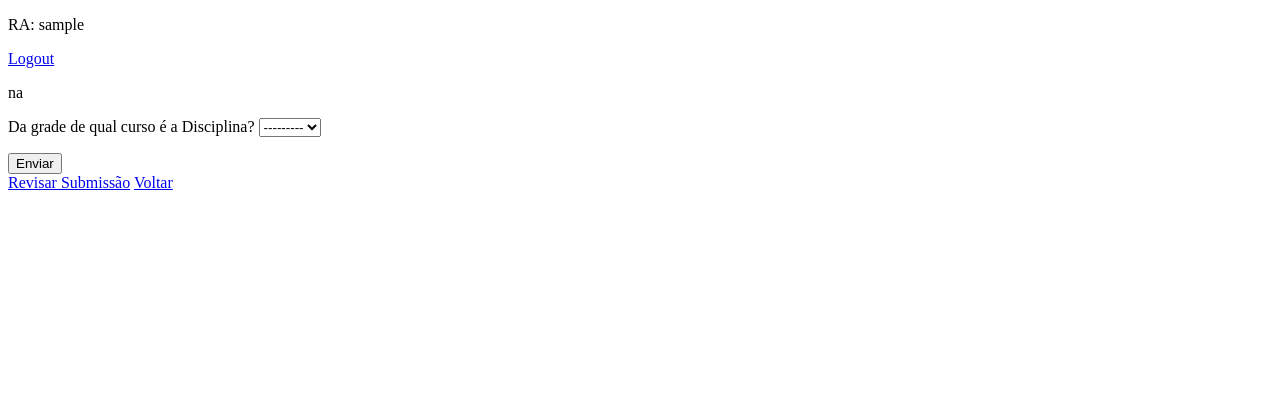
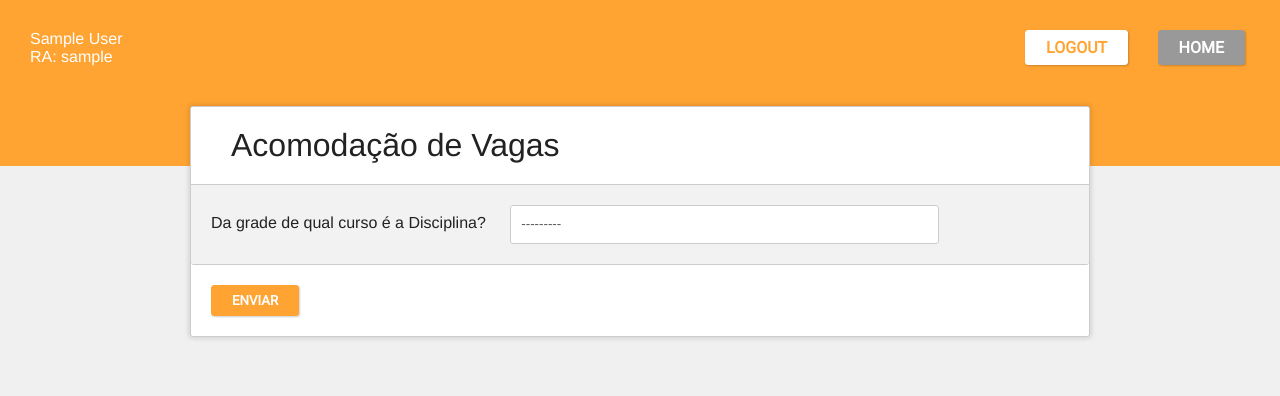
Before and after one commit to taciossbr/acomodacao-matriculas, a Django app: page / in a window 1280 px wide. Shown: the top 396 px of the page. Run offline with Django 3.2, Linux system fonts and the light colour scheme; the visitor is signed in with stand-in values (Sample User, id 1); data that the repository does not hold is empty.

Commit message:
front end

```diff
--- a/acom/settings.py
+++ b/acom/settings.py
@@ -120,6 +120,9 @@ USE_TZ = True
 
 STATIC_URL = '/static/'
 
+STATICFILES_DIRS = (
+    os.path.join(BASE_DIR, "static"),
+)
 
 # Session
 SESSION_ENGINE = 'django.contrib.sessions.backends.signed_cookies'
--- a/acomodacao/forms.py
+++ b/acomodacao/forms.py
@@ -8,7 +8,8 @@ class HomeForm(forms.Form):
 
 class CadastroForm(forms.Form):
     ra = forms.CharField(max_length=13)
-    nome = forms.CharField(max_length=60)
+    primeiro_nome = forms.CharField(max_length=60)
+    ultimo_nome = forms.CharField(max_length=60)
     email_contato = forms.EmailField()
     senha = forms.CharField(max_length=16, widget=forms.PasswordInput)
     confirmacao_senha = forms.CharField(max_length=16,
--- a/acomodacao/models.py
+++ b/acomodacao/models.py
@@ -6,8 +6,8 @@ from django.contrib.auth.models import User
 class Aluno(models.Model):
     user = models.OneToOneField(User, on_delete=models.CASCADE)
     ra = models.CharField(max_length=13, primary_key=True)
-    nome = models.CharField(max_length=60, null=False)
-    email_contato = models.EmailField()
+    # nome = models.CharField(max_length=60, null=False)
+    # email_contato = models.EmailField()
 
     def __str__(self):
         return "{} ({})".format(self.nome, self.ra)
--- /dev/null
+++ b/acomodacao/static/acomodacao/style.css
@@ -0,0 +1,250 @@
+@import url('https://fonts.googleapis.com/css?family=Roboto');
+
+* {
+    /* -webkit-transition: all .125s ease;
+    transition: all .125s ease; */
+    box-sizing: border-box;
+    margin: 0;
+    padding: 0;
+  }
+
+  body {
+    font-family: "Proxima Nova Soft", "Helvetica Neue", Helvetica, Arial, San-serif;
+    font-weight: 500;
+    background: #F0F0F0;
+    color: #222;
+    margin-bottom: 60px;
+  }
+
+  .header {
+    background: #FFA432;
+    width: 100%;
+    height: 60px;
+    position: fixed;
+    top: 0;
+    z-index: 101;
+  }
+
+  .container {
+    background: white;
+    max-width: 900px;
+    margin: 0 auto;
+    margin-top: -60px;
+    border:1px solid #CCC;
+    border-radius: 3px;
+    background: #fff;
+    overflow: hidden;
+    padding-bottom: 20px;
+    box-shadow: 0px 0px 4px 2px rgba(0, 0, 0, .1)
+  }
+
+  .title {
+    /* border-bottom: 1px solid #CCC; */
+    padding: 0 20px;
+    /* margin-bottom: 20px; */
+    background: white;
+    font-weight: 100;
+  }
+
+
+  h1 {
+    font-weight: 500;
+  }
+
+  .title > h1 {
+    margin: 0;
+    padding: 20px;
+  }
+
+
+  .form-group {
+    position: relative;
+    padding: 20px;
+    border-width: 1px 1px 1px 1px;
+    border-color: #CCC;
+    border-style: solid;
+    border-bottom: 0px;
+    /* margin: 0 20px 0 20px; */
+    background: #F2F2F2;
+    border-left: none;
+    border-right: none;
+  }
+  .form-text {
+    margin: 0px;
+    position: relative;
+    padding: 20px;
+    border-width: 1px 1px 1px 1px;
+    border-color: #CCC;
+    border-style: solid;
+    border-bottom: 0px;
+    background: #F2F2F2;
+    border-left: none;
+    border-right: none;
+  }
+
+  .form-group:hover {
+    background: #FAFAFA;
+  }
+
+  .last,
+  .form-group:last-of-type {
+    border-bottom: 1px solid #CCC;
+    border-radius: 0px 0px 3px 3px;
+    margin-bottom: 20px;
+  }
+
+  a {
+    color: inherit;
+    text-decoration: none;
+  }
+
+
+  input,
+  .input,
+  select {
+    /* display: block; */
+    display: inline-block;
+    line-height: 125%;
+    width: 50%;
+    height: auto;
+    background: transparent;
+    border-radius: 3px;
+    white-space: nowrap;
+    text-overflow: ellipsis;
+    overflow-x: hidden;
+    color: #555;
+    background: #FFF;
+    border: 1px solid #CCC;
+    padding: 10px;
+    margin-left: 20px;
+
+  }
+
+  select {
+    /* padding: 10px; */
+    /* background: #FFF; */
+    /* display: inline-block; */
+    /* color: #555; */
+    -webkit-appearance: none;
+    /* border: 1px solid #CCC; */
+  }
+
+  .input:focus {
+    height: auto;
+    outline: 0;
+    border: 1px solid #CCC;
+    background: white;
+    white-space: normal;
+  }
+
+  .input:focus .tag:after {
+   content: "×";
+   padding-left: 5px;
+  }
+
+  button,
+  .btn,
+  a.btn {
+    padding: 7px 20px;
+    margin: 0 5px;
+    border-radius: 3px;
+    border: 1px solid #999;
+    background: #999;
+    /* font-family: "Proxima Nova Soft"; */
+    /* font-family: "Helvetica Neue"; */
+    font-family: 'Roboto', sans-serif;
+    font-weight: bolder;
+    text-transform: uppercase;
+    display: inline-block;
+    color: #FFF;
+    box-shadow: 1px 1px 2px rgba(0, 0, 0, .2);
+  }
+
+  a.btn-orange,
+  .btn-orange {
+    background: #FFA432;
+    border: 1px solid #FFA432;
+  }
+
+  a.btn-white-orange,
+  .btn-white-orange {
+    color: #FFA432;
+    background: #fff;
+    border: 1px solid #fff;
+  }
+
+  a.ml2,
+  .ml2 {
+    margin-left: 20px;
+  }
+
+  a.bl,
+  .bl {
+    display: inline-block;
+  }
+
+  header {
+    background: #FFA432;
+    margin: 0;
+    padding: 30px;
+    padding-bottom: 100px;
+    display: flex;
+    justify-content: space-between;
+  }
+
+  .user-info {
+      color: #fff;
+  }
+
+  input[type=checkbox] {
+      width: 0;
+  }
+
+  table {
+    border-collapse: collapse;
+  }
+
+  table, th, td {
+    border: 1px solid #bbb;
+  }
+
+  th, td {
+    padding: 15px;
+    text-align: left;
+  }
+
+  th {
+    background: #FFA432;
+    border-color: #FFA432;
+    color: #fff;
+    text-align: center;
+  }
+
+  tr:nth-child(odd) {background-color: #ddd;}
+
+  .error,
+  .success,
+  .info {
+    padding: 10px 15px;
+    width: 95%;
+    border-radius: 3px;
+    display: block;
+    margin: 5px auto;
+    border: 1px solid transparent
+  }
+
+  .error {
+    background: #f8d7da;
+    border-color: #f5c6cb;
+    color: #721c24;
+  }
+  .info {
+    color: #854204;
+    background-color: #ffe8cd;
+    border-color: #f2cda9;
+  }
+  .success {
+    color: #155724;
+    background-color: #d4edda;
+    border-color: #c3e6cb;
+  }
--- a/acomodacao/templates/acomodacao/action.html
+++ b/acomodacao/templates/acomodacao/action.html
@@ -1,20 +1,34 @@
 {% extends 'acomodacao/base.html' %}
 
+{% block menu %}
+{% if sub_id %}
+<a href="{% url 'revisar_submissao' %}" class='btn ml2 bl'>Revisar Submissão</a>
+{% endif %}
+<a href="{% url 'home' %}" class='btn ml2 bl'>Home</a>
+{% endblock %}
+
 {% block content %}
-
-<p>{{ sub_id | default:"na" }}</p>
-{% if request.session.solicitacoes %}
-{% for solicitacao in request.session.solicitacoes %}
-<li>{{ solicitacao.acao }} - {{ solicitacao.disciplina }}</li>
-{% endfor %}
+{% if sub_id %}
+<div class="form-text">
+    <p>Protocolo de Submissão: <b>{{ sub_id }}</b></p>
+    {% if request.session.solicitacoes %}
+    {% for solicitacao in request.session.solicitacoes %}
+    <p>{{ solicitacao.acao }} - {{ solicitacao.disciplina }}</p>
+    {% endfor %}
+    {% endif %}
+</div>
 {% endif %}
 <form method="POST">
     {% csrf_token %}
-    {{form.as_p}}
-    <button>Enviar</button>
+    {% for field in form %}
+        <div class="form-group">
+            <label class="mylabel">{{ field.label }}</label>
+            {{ field }}
+        </div>
+    {% endfor %}
+    <button class='btn-orange ml2 bl'>Enviar</button>
 </form>
 
-<a href="{% url 'revisar_submissao' %}">Revisar Submissão</a>
-<a href="{% url 'home' %}">Voltar</a>
+
 
 {% endblock %}
--- a/acomodacao/templates/acomodacao/base.html
+++ b/acomodacao/templates/acomodacao/base.html
@@ -5,21 +5,47 @@
     <meta name="viewport" content="width=device-width, initial-scale=1.0">
     <meta http-equiv="X-UA-Compatible" content="ie=edge">
     <title>{{ title | default:"Acomodação de Vagas" }}</title>
+    {% load static %}
+    <link rel="stylesheet" href="{% static 'acomodacao/style.css' %}">
 </head>
 <body>
+    <header>
     {% if user.is_authenticated %}
+        <div class='user-info'>
+            <p>{{ user.get_full_name }}</p>
             <p>RA: {{ user.get_username }}</p>
+        </div>
     {% endif %}
-
-    {% if messages %}
+    <div>
+    {% if user.is_authenticated %}
+    <a href="{% url 'logout' %}" class='btn btn-white-orange ml2 bl'>Logout</a>
+    {% endif %}
+    {% block menu %}
+    {% endblock %}
+    </div>
+    </header>
+    <div class="container">
+        <div class="title">
+            <h1>{{ title | default:"Acomodação de Vagas"}}</h1>
+        </div>
+        <!-- {% if messages %}
         <ul class="messages">
             {% for message in messages %}
             <li{% if message.tags %} class="{{ message.tags }}"{% endif %}>{{ message }}</li>
             {% endfor %}
         </ul>
+        {% endif %} -->
+        {% if messages %}
+        <div class="form-text">
+            {% for message in messages %}
+            <span{% if message.tags %} class="{{ message.tags }}"{% endif %}>
+                {{ message }}
+            </span>
+            {% endfor %}
+        </div>
         {% endif %}
-    <a href="{% url 'logout' %}">Logout</a>
         {% block content %}
         {% endblock %}
+    </div>
 </body>
 </html>
--- a/acomodacao/views.py
+++ b/acomodacao/views.py
@@ -45,12 +45,13 @@ def cadastro_aluno_view(request, ra):
         data = request.POST
         if form.is_valid():
             if data['senha'] == data['confirmacao_senha']:
-                user=User.objects.create_user(username=data['ra'].strip(),
-                                                password=data['senha'].strip())
+                user = User.objects.create_user(username=data['ra'].strip(),
+                                                password=data['senha'].strip(),
+                                                first_name=data['primeiro_nome'].strip(),
+                                                last_name=data['ultimo_nome'].strip(),
+                                                email=data['email_contato'].strip())
                 aluno = Aluno.objects.create(ra=data['ra'].strip(),
-                                            nome=data['nome'].strip(),
-                                            email_contato=data['email_contato'].strip(),
-                                            user=user)
+                                             user=user)
                 messages.success(request, 'Cadastro realizado com sucesso!')
                 return redirect(home_view)
             else:
@@ -77,7 +78,7 @@ def login_aluno_view(request, ra):
             aluno = Aluno.objects.get(pk=cd['ra'])
             if user is not  None and aluno is not None:
                 login(request, user)
-                messages.success(request, 'Bem Vindo {}!'.format(aluno.nome))
+                messages.success(request, 'Bem Vindo {}!'.format(user.get_full_name()))
                 return redirect(home_view)
             else:
                 messages.error(request, 'RA ou senha inválidos!')
@@ -156,6 +157,7 @@ def incluir_disciplina_view(request, curso_id):
 @require_session
 def revisar_submissao_view(request):
 
+    sub_id = request.session.get('submissao')
     solicitacoes = []
     for data in request.session['solicitacoes']:
         submissao = Submissao.objects.get(pk=data['submissao'])
@@ -168,7 +170,8 @@ def revisar_submissao_view(request):
         solicitacoes.append(solicitacao)
 
     return render(request, 'acomodacao/revisar.html', {
-        'solicitacoes': solicitacoes
+        'solicitacoes': solicitacoes,
+        'sub_id': sub_id
     })
 
 
```
Also changed, not shown: acomodacao/templates/acomodacao/cadastro_aluno.html (+7 -2 lines), acomodacao/templates/acomodacao/index.html (+15 -2 lines), acomodacao/templates/acomodacao/login_aluno.html (+7 -2 lines), acomodacao/templates/acomodacao/revisar.html (+9 -5 lines), acomodacao/templates/acomodacao/submeter.html (+10 -6 lines), acomodacao/migrations/0005_auto_20190208_1939.py (added). Lines whose indentation alone changed are shown as unchanged.
